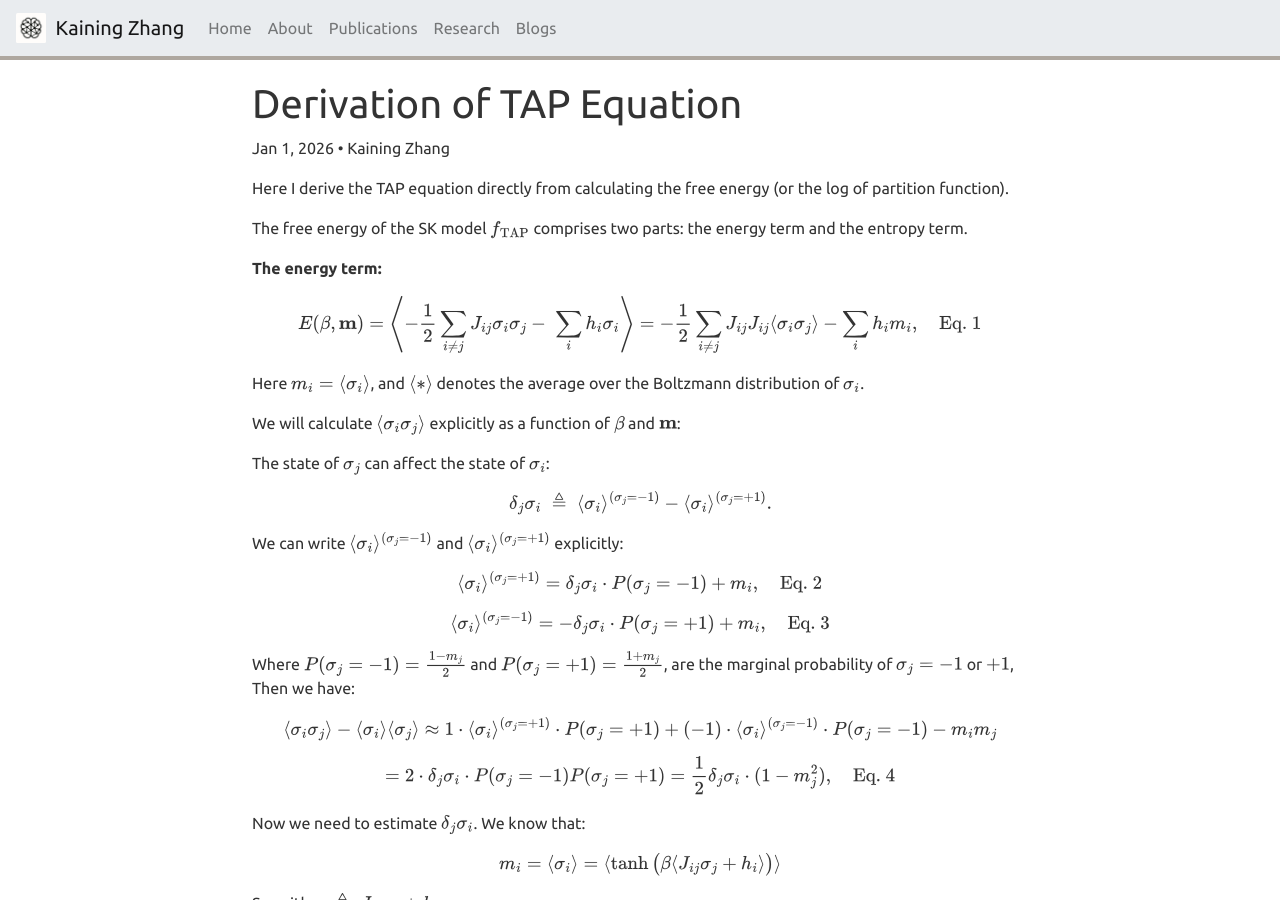
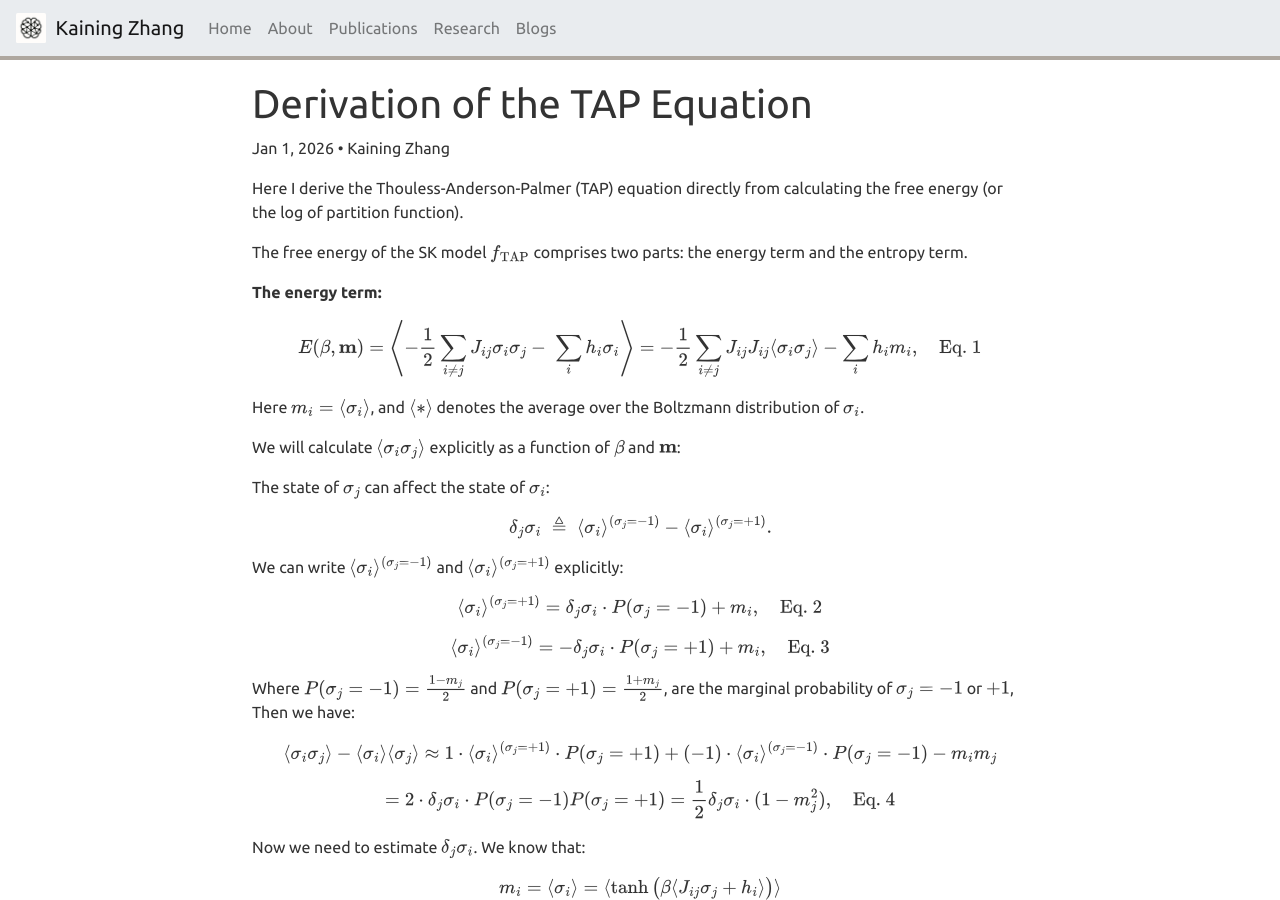
Before and after one commit to kalfton/kalfton.github.io, a Jekyll site: the page built from _tech_notes/TAP_equation_note.md, in a window 1280 px wide and 900 px high. Built offline with Jekyll 4.4.1, drawn with Linux system fonts in a browser that asks for light colours; nearby versions of some CDN libraries; a style sheet for code colours, icons or effects is not loaded.

Commit message:
Update TAP_equation_note.md

```diff
--- a/_tech_notes/TAP_equation_note.md
+++ b/_tech_notes/TAP_equation_note.md
@@ -1,13 +1,13 @@
 ---
 layout: post
-title: Derivation of TAP Equation
+title: Derivation of the TAP Equation
 use_math : true
 published: true
 date:  Jan. 1, 2026
 author: Kaining Zhang
 tags: [academic, math]
 ---
-Here I derive the TAP equation directly from calculating the free energy (or the log of partition function).
+Here I derive the Thouless-Anderson-Palmer (TAP) equation directly from calculating the free energy (or the log of partition function).
 
 The free energy of the SK model $f_{\mathrm{TAP}}$ comprises two parts: the energy term and the entropy term.
 
```
